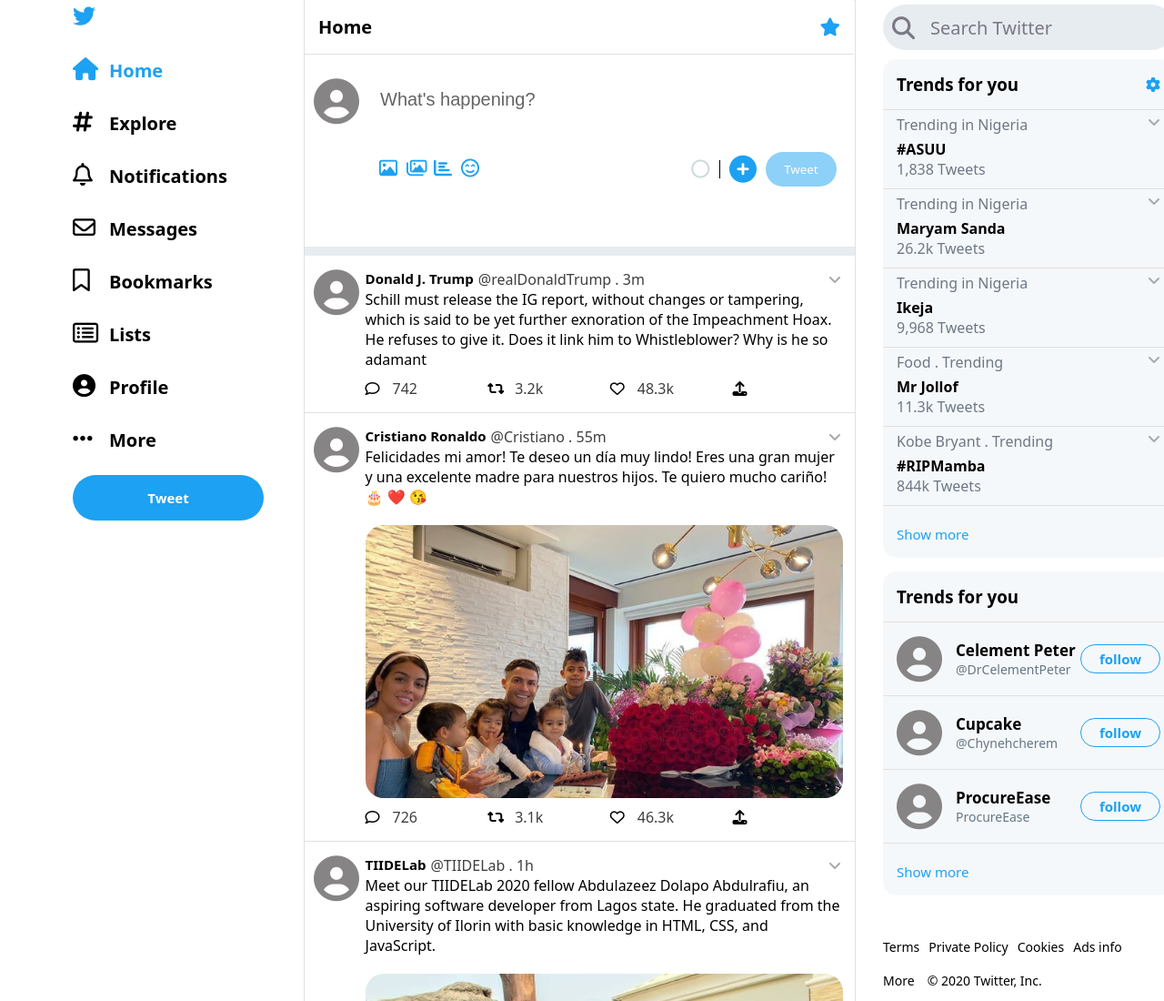
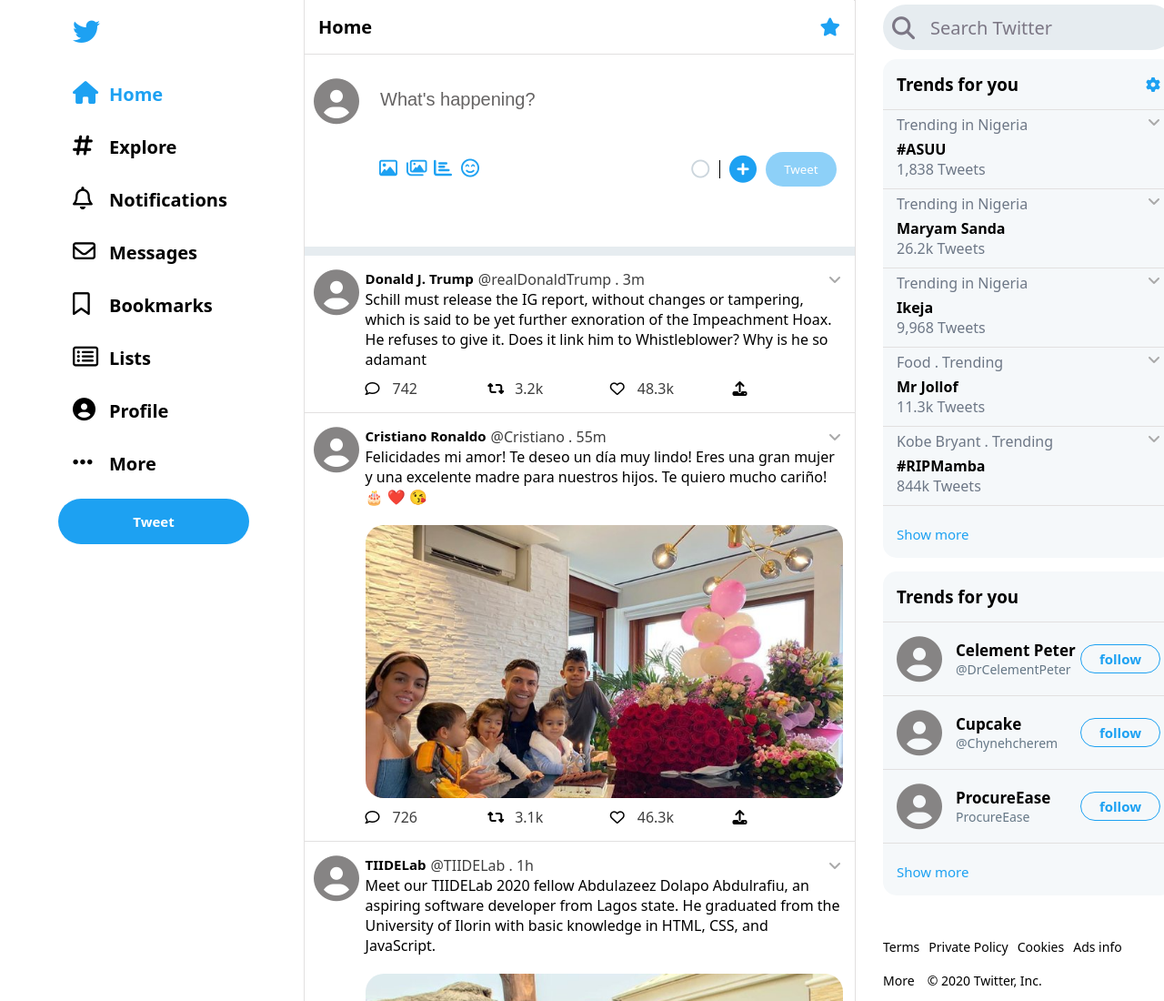
Before and after one commit to opeyemidy/twiterFeedsPage, a plain HTML site: page index.html in a window 1280 px wide. Shown: the top 1100 px of the page at 91% size. Drawn offline with Linux system fonts and the light colour scheme.

Commit message:
twitter timeline page

```diff
--- a/index.html
+++ b/index.html
@@ -16,9 +16,10 @@
       <div class="section left">
         <ul>
           <li>
-            <a class="active" href="">
+            <!-- <a class="active" href=""> -->
               <span class="icon"><i class="fab fa-twitter"></i></span
-            ></a>
+            >
+          <!-- </a> -->
           </li>
           <li>
             <a class="active" href=""
@@ -65,7 +66,7 @@
             >
           </li>
           <li>
-            <a href=""><button>tweet</button></a>
+            <button>tweet</button>
           </li>
         </ul>
       </div>
--- a/styleHome.css
+++ b/styleHome.css
@@ -69,6 +69,17 @@ i.fa-circle {
   font-weight: 700;
   padding: 10px 16px;
 }
+.left ul li > span.icon i {
+  padding: 10px;
+  font-size: 30px;
+  margin-left: 6px;
+  margin-top: 10px;
+}
+.left ul li > span.icon i:hover {
+  background-color: rgba(29, 161, 242, 0.1);
+  padding: 10px;
+  border-radius: 50px;
+}
 .left ul li a:hover {
   text-decoration: none;
   text-transform: capitalize;
@@ -82,7 +93,7 @@ i.fa-circle {
   font-size: 25px;
 }
 
-.left ul li a button {
+.left ul li button {
   font-weight: 700;
   font-size: 15px;
   text-transform: capitalize;
@@ -92,6 +103,10 @@ i.fa-circle {
   border-radius: 25px;
   color: #fff;
   background-color: rgb(29, 161, 242);
+}
+.left ul li button:hover {
+  background-color: rgb(40, 132, 189);
+  cursor: pointer;
 }
 
 .left ul li a span.icon {
```
